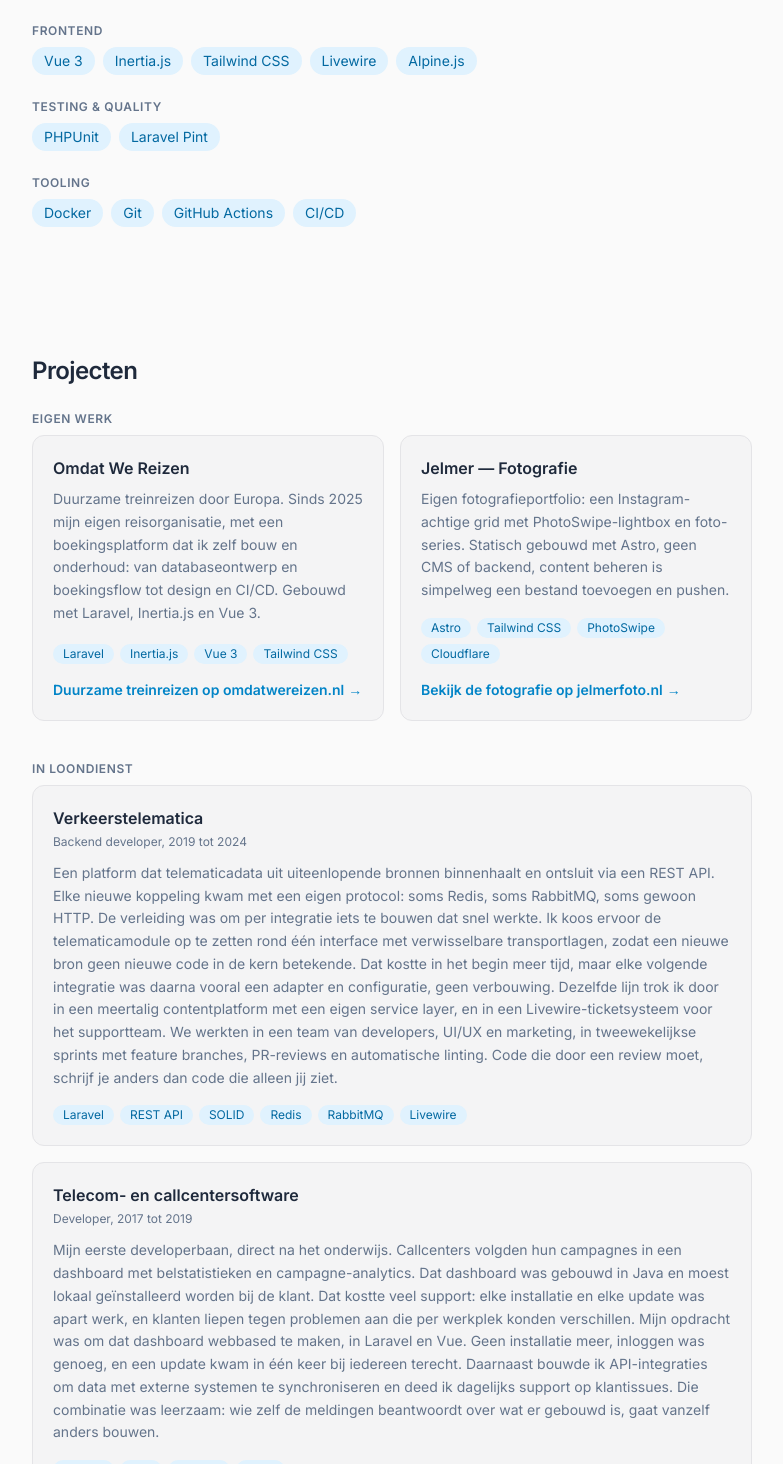
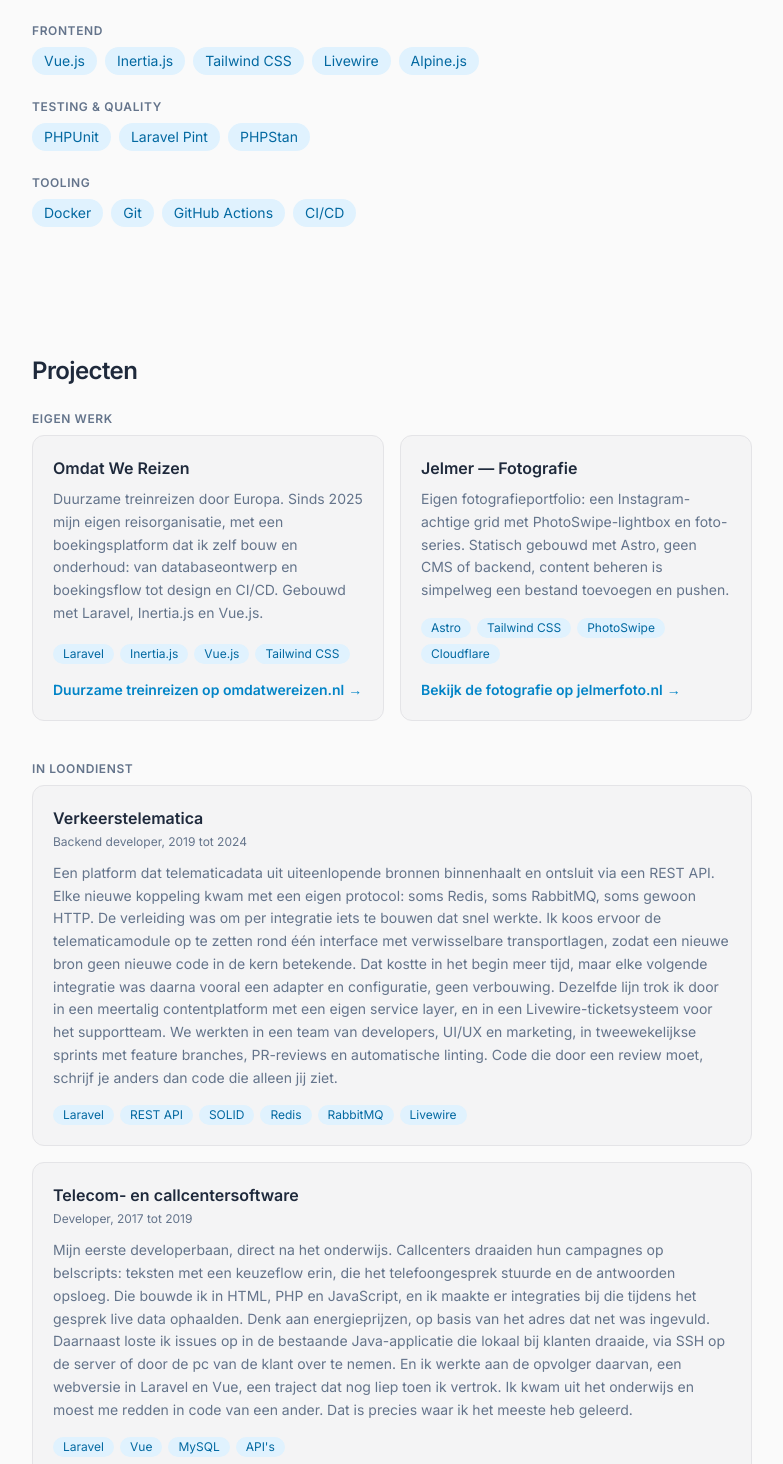
Before and after one commit to dejong-jelmer/heldergebouwd, a Vue app: page / in a window 1280 px wide. Shown: the part 1266-2730 px from the top of the page, without its empty margins (248-1031 px from the left). Built offline with nearby package versions, Linux system fonts and the light colour scheme.

Commit message:
Update texts

```diff
--- a/src/components/ProjectsSection.vue
+++ b/src/components/ProjectsSection.vue
@@ -5,8 +5,8 @@
   {
     title: 'Omdat We Reizen',
     description:
-      'Duurzame treinreizen door Europa. Sinds 2025 mijn eigen reisorganisatie, met een boekingsplatform dat ik zelf bouw en onderhoud: van databaseontwerp en boekingsflow tot design en CI/CD. Gebouwd met Laravel, Inertia.js en Vue 3.',
-    tags: ['Laravel', 'Inertia.js', 'Vue 3', 'Tailwind CSS'],
+      'Duurzame treinreizen door Europa. Sinds 2025 mijn eigen reisorganisatie, met een boekingsplatform dat ik zelf bouw en onderhoud: van databaseontwerp en boekingsflow tot design en CI/CD. Gebouwd met Laravel, Inertia.js en Vue.js.',
+    tags: ['Laravel', 'Inertia.js', 'Vue.js', 'Tailwind CSS'],
     link: 'https://omdatwereizen.nl',
     linkLabel: 'Duurzame treinreizen op omdatwereizen.nl',
   },
@@ -33,7 +33,7 @@
     title: 'Telecom- en callcentersoftware',
     role: 'Developer, 2017 tot 2019',
     description:
-      'Mijn eerste developerbaan, direct na het onderwijs. Callcenters volgden hun campagnes in een dashboard met belstatistieken en campagne-analytics. Dat dashboard was gebouwd in Java en moest lokaal geïnstalleerd worden bij de klant. Dat kostte veel support: elke installatie en elke update was apart werk, en klanten liepen tegen problemen aan die per werkplek konden verschillen. Mijn opdracht was om dat dashboard webbased te maken, in Laravel en Vue. Geen installatie meer, inloggen was genoeg, en een update kwam in één keer bij iedereen terecht. Daarnaast bouwde ik API-integraties om data met externe systemen te synchroniseren en deed ik dagelijks support op klantissues. Die combinatie was leerzaam: wie zelf de meldingen beantwoordt over wat er gebouwd is, gaat vanzelf anders bouwen.',
+      'Mijn eerste developerbaan, direct na het onderwijs. Callcenters draaiden hun campagnes op belscripts: teksten met een keuzeflow erin, die het telefoongesprek stuurde en de antwoorden opsloeg. Die bouwde ik in HTML, PHP en JavaScript, en ik maakte er integraties bij die tijdens het gesprek live data ophaalden. Denk aan energieprijzen, op basis van het adres dat net was ingevuld. Daarnaast loste ik issues op in de bestaande Java-applicatie die lokaal bij klanten draaide, via SSH op de server of door de pc van de klant over te nemen. En ik werkte aan de opvolger daarvan, een webversie in Laravel en Vue, een traject dat nog liep toen ik vertrok. Ik kwam uit het onderwijs en moest me redden in code van een ander. Dat is precies waar ik het meeste heb geleerd.',
     tags: ['Laravel', 'Vue', 'MySQL', "API's"],
   },
 ]
--- a/src/components/SkillsSection.vue
+++ b/src/components/SkillsSection.vue
@@ -6,11 +6,11 @@
   },
   {
     label: 'Frontend',
-    skills: ['Vue 3', 'Inertia.js', 'Tailwind CSS', 'Livewire', 'Alpine.js'],
+    skills: ['Vue.js', 'Inertia.js', 'Tailwind CSS', 'Livewire', 'Alpine.js'],
   },
   {
     label: 'Testing & Quality',
-    skills: ['PHPUnit', 'Laravel Pint'],
+    skills: ['PHPUnit', 'Laravel Pint', 'PHPStan'],
   },
   {
     label: 'Tooling',
```
